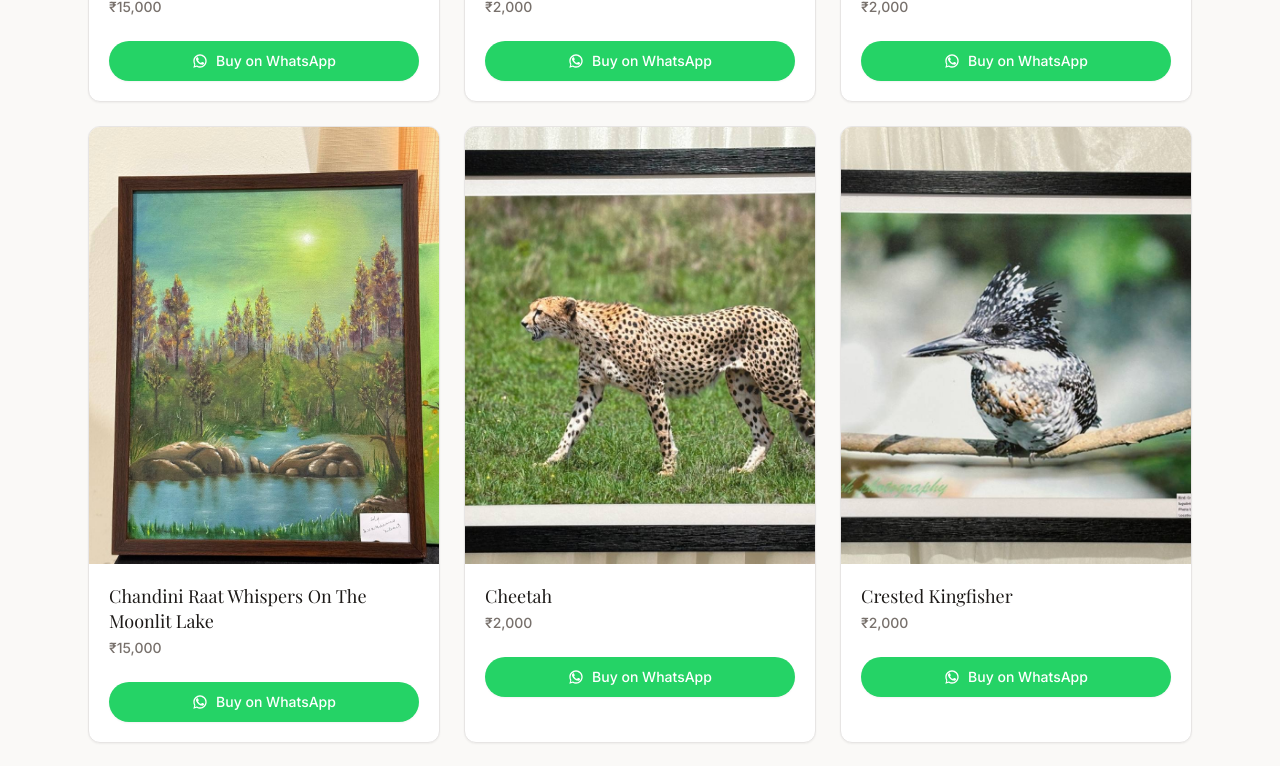
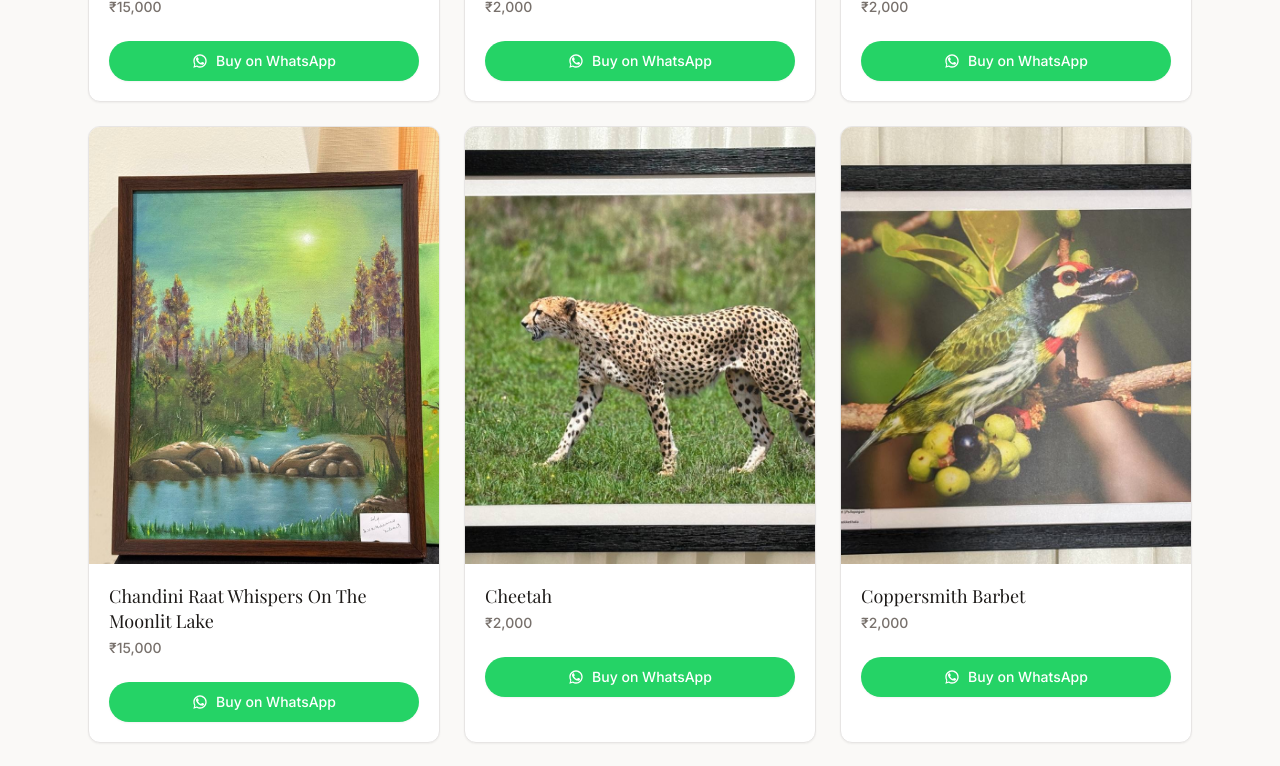
Before and after one commit to jasilmohmd/Art-catalogue, a Next.js app: page / in a window 1280 px wide. Shown: the part 2060-2826 px from the top of the page. Built offline with nearby package versions, Linux system fonts and the light colour scheme; a web font is replaced by a local one.

Commit message:
feat: add Coppersmith Barbet artwork

```diff
--- a/data/artworks.ts
+++ b/data/artworks.ts
@@ -63,6 +63,13 @@ export const artworks: Artwork[] = [
     name: "Cheetah",
     price: 2000,
     image: "/artworks/cheetah-2000.jpg",
+    available: true,
+  },
+  {
+    id: "coppersmith-barbet",
+    name: "Coppersmith Barbet",
+    price: 2000,
+    image: "/artworks/coppersmith_barbet-2000.jpg",
     available: true,
   },
   {
```
Also changed, not shown: public/artworks/coppersmith_barbet-2000.jpg (added).
